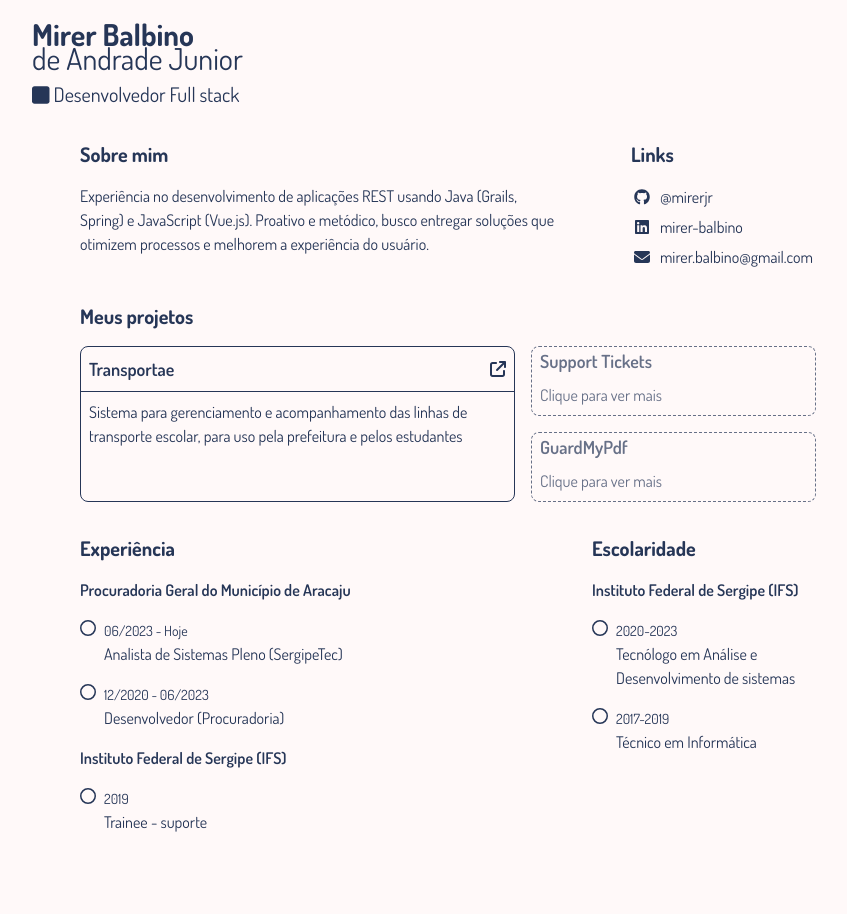
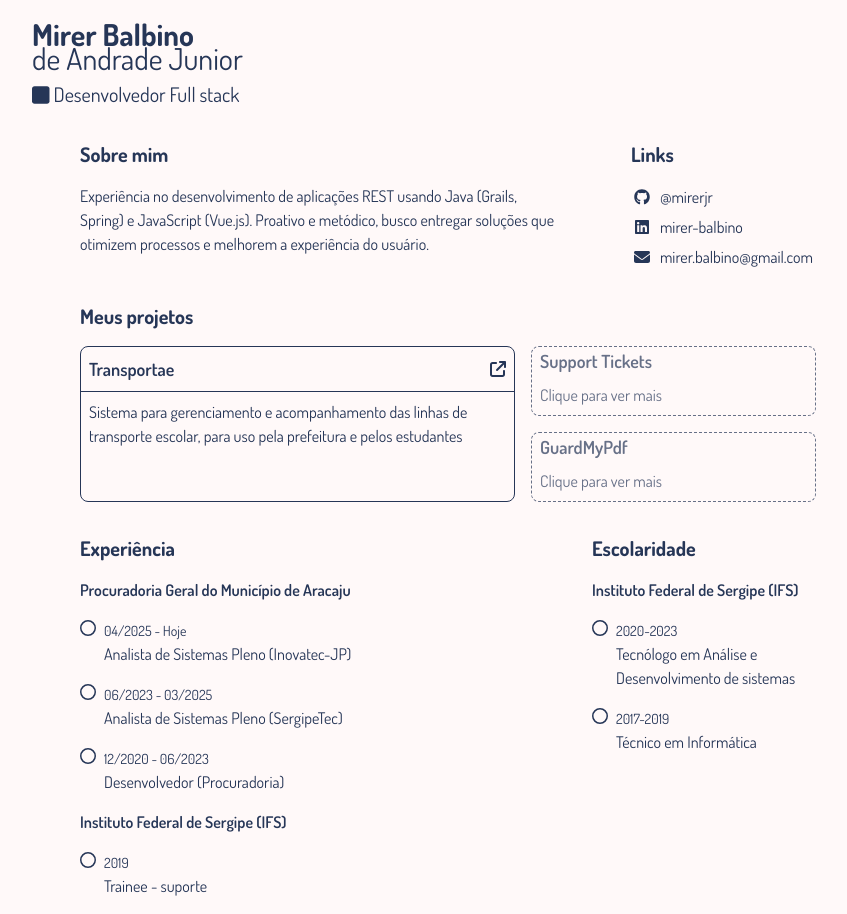
Before and after one commit to mirerjr/portfolio, a Vue app: page / in a window 1280 px wide. Shown: the whole page, without its empty margins (192-1039 px from the left). Before the commit the page ends 850 px from the top, so only its background shows below. Built offline with nearby package versions, Linux system fonts and the light colour scheme.

Commit message:
chore: update experience timeline items with new job

```diff
--- a/src/App.vue
+++ b/src/App.vue
@@ -58,7 +58,11 @@ import TimelineItem from "./components/TimelineItem.vue";
     <BaseSection title="Experiência" class="order-4 col-span-2">
       <BaseTimeline header="Procuradoria Geral do Município de Aracaju">
         <TimelineItem
-          date="06/2023 - Hoje"
+          date="04/2025 - Hoje"
+          content="Analista de Sistemas Pleno (Inovatec-JP)"
+        />
+        <TimelineItem
+          date="06/2023 - 03/2025"
           content="Analista de Sistemas Pleno (SergipeTec)"
         />
         <TimelineItem
```
